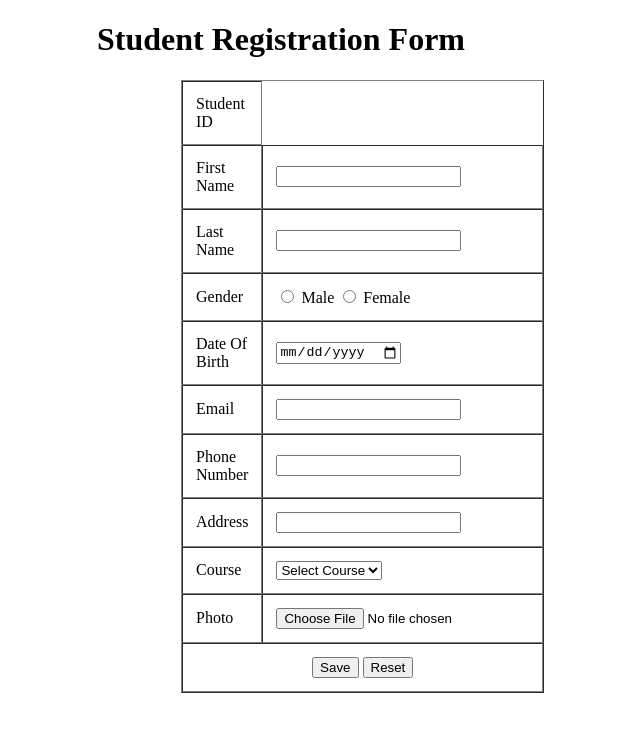
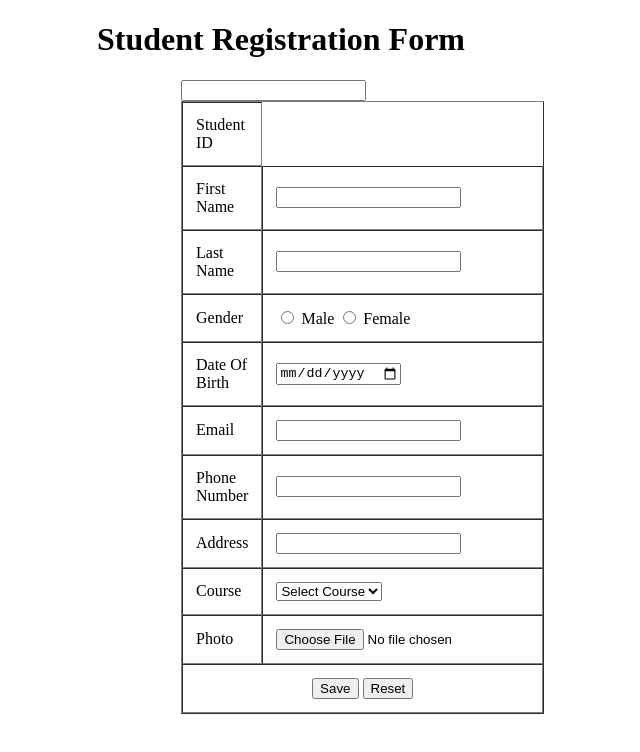
Before and after one commit to thangputhika-source/HTML-CODE-, a plain HTML site: page indexhome.html in a window 1280 px wide. Shown: the whole page, without its empty margins (359-999 px from the left). Drawn offline with Linux system fonts and the light colour scheme.

Commit message:
Update indexhome.html

```diff
--- a/indexhome.html
+++ b/indexhome.html
@@ -8,10 +8,10 @@
 <body>
     <h1><center>Student Registration Form</center></h1>
     <div style="margin: auto; width: 200px;">
-        <form enctype="multipart/form-data" method="post" action="submit_form.php">
-           <table width="100%" border="1" cellspacing="0" cellpadding="13", align="center">
+           <table width="50%" border="1" cellspacing="0" cellpadding="13", align="center">
             <tr>
                 <td><label for="Student ID">Student ID</label></td>
+                <tb><input type="text" id"student_id" name"student_id"</tb>
                 <tr>
                     <td><label for="First Name">First Name</label></td>
                     <td><input type="text" id="first_name" name="first_name" required></td>
```
